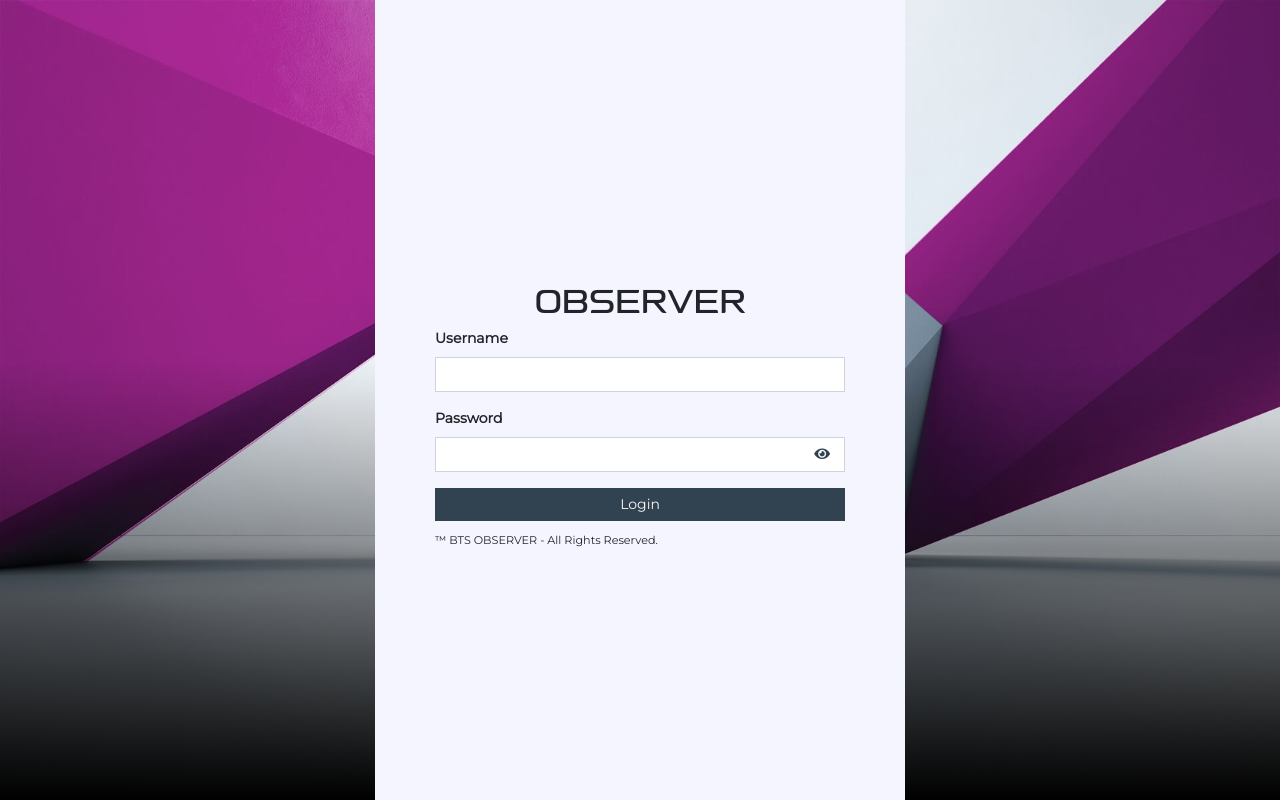
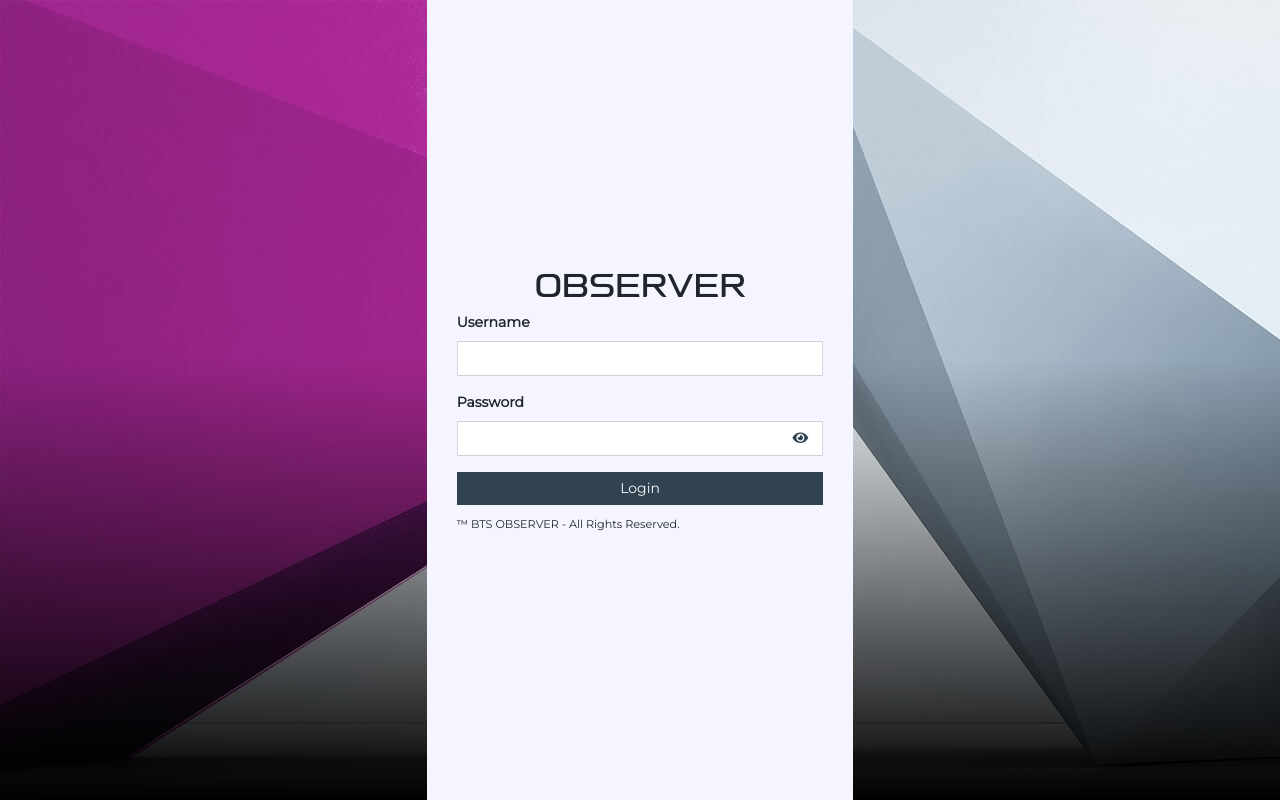
Before and after one commit to BTSLABS/kpi-engine, a Flask app: page / in a window 1280 px wide. Run offline with Flask 2, Linux system fonts and the light colour scheme; some libraries are stand-ins or nearby versions.

Commit message:
style fix

```diff
--- a/static/style.css
+++ b/static/style.css
@@ -320,18 +320,13 @@
 
 .login-wrapper{
     height: 100vh;
+    background: url(/static/btslabs-bg.jpg);
 }
 .login-form{
-    position: absolute;
-    max-width: 530px;
-    top: 0;
-    right: 0;
-    bottom: 0;
-    padding: 22% 60px;
+    padding: 20px 30px;
     background: #f5f5ff;
-    left: 50%;
-    transform: translateX(-50%);
     height: inherit;
+    max-width: 550px;
 }
 .login-wrapper .login-form h1{
     font-family: "Nebulosa";
--- a/templates/login.html
+++ b/templates/login.html
@@ -6,13 +6,13 @@
 
 </head>
 <body>
-    <div class="login-wrapper">
+    <div class="login-wrapper d-flex justify-content-center">
         <div class="loader d-none">
             <img src="{{ url_for('static', filename='rhombus.gif') }}" />
         </div>
         <div class="login-mask"></div>
-        <img src="{{ url_for('static', filename='btslabs-bg.jpg') }}" class="w-100 h-100" />
-        <div class="login-form col-4">
+        <div class="login-form col-4 d-flex align-items-center">
+            <div class="col-12 px-0">
                 <h1 class="mb-2 text-center">OBSERVER</h1>
                 <span class="login-error" style="display: none;">You have entered an invalid username or password. Please try again.</span>
                   <div class="form-group mb-3">
@@ -26,6 +26,7 @@
                   </div>
                 <a class="btn btn-primary btn-block mb-2" id="submitLogin" style="background:#314351;border-color:#314351;color:#fafafa">Login</a>
                 <small>&trade; BTS OBSERVER - All Rights Reserved.</small>
+            </div>
         </div>
     </div>
 {% include 'footerlinks.html' %}
```
Lines whose indentation alone changed are shown as unchanged.
